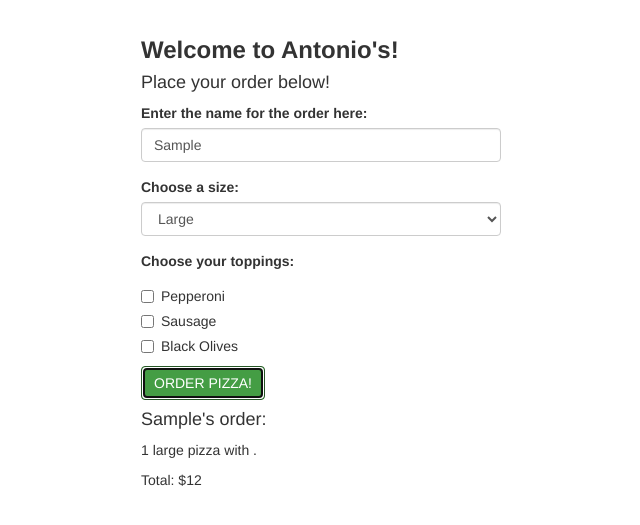
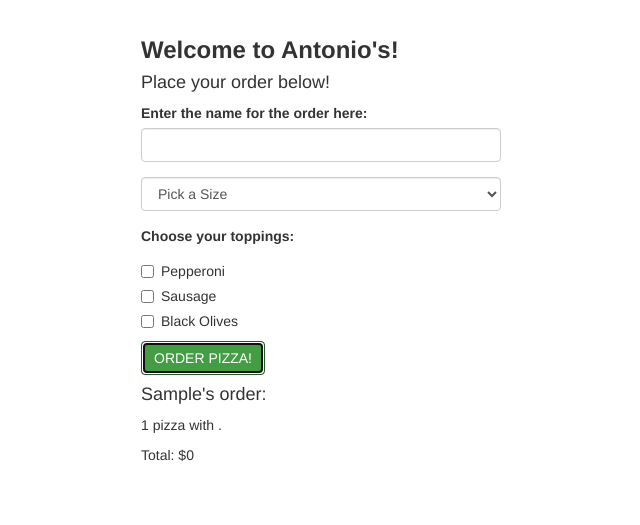
Before and after one commit to CGrahamS/order-pizza, a plain HTML site: page index.html in a window 1280 px wide. Both pictures are taken after typing "Sample" into the empty fields and a click on the button "ORDER PIZZA!". Shown: the part 93-618 px from the top of the page, without its empty margins (319-959 px from the left). Drawn offline with Linux system fonts and the light colour scheme.

Commit message:
add field reset to back end and call it in front end

```diff
--- a/index.html
+++ b/index.html
@@ -21,8 +21,8 @@
                 <input id="customer-name" type="text" class="form-control">
               </div>
               <div class="form-group">
-                <label for="size">Choose a size:</label>
                 <select id="pizza-size" class="form-control" name="size">
+                  <option value="size" selected disabled>Pick a Size</option>
                   <option value="large">Large</option>
                   <option value="medium">Medium</option>
                   <option value="small">Small</option>
--- a/js/scripts.js
+++ b/js/scripts.js
@@ -1,5 +1,5 @@
 //Back End
-
+// Ask Perry about refactoring
 function Pizza(name, size) {
   this.name = name;
   this.size = size;
@@ -47,6 +47,14 @@ Pizza.prototype.priceCalculator = function() {
   }
 }
 
+function resetFields() {
+  $("input#customer-name").val("")
+  $("#pizza-size").val("size");
+  $('input[type=checkbox]').each(function() {
+        this.checked = false;
+});
+}
+
 // Front End
 
 $(function() {
@@ -54,9 +62,10 @@ $(function() {
     event.preventDefault();
     var orderName = $("input#customer-name").val();
     var pizzaSize = $("#pizza-size").val();
+    var pizzaToppings = $("input:checkbox[name=toppings]:checked");
     var newPizza = new Pizza(orderName, pizzaSize);
     console.log(newPizza);
-    $.each($("input:checkbox[name=toppings]:checked"), function() {
+    $.each($(pizzaToppings), function() {
         newPizza.toppings.push($(this).val());
     });
     console.log(newPizza.toppings);
@@ -67,15 +76,19 @@ $(function() {
     $(".pizza-size-output").text(newPizza.size);
     if (newPizza.toppings.length === 1) {
       $(".pizza-toppings-output1").text(newPizza.toppings[0]);
+      $(".pizza-toppings-output2").empty();
+      $(".pizza-toppings-output3").empty();
     } else if (newPizza.toppings.length === 2) {
       $(".pizza-toppings-output1").text(newPizza.toppings[0]);
       $(".pizza-toppings-output2").text(" and " + newPizza.toppings[1]);
+      $(".pizza-toppings-output3").empty();
     } else if (newPizza.toppings.length === 3) {
       $(".pizza-toppings-output1").text(newPizza.toppings[0]);
-      $(".pizza-toppings-output2").text(" and " + newPizza.toppings[1]);
-      $(".pizza-toppings-output3").text(", " + newPizza.toppings[2]);
+      $(".pizza-toppings-output2").text(" " + "and" + " " + newPizza.toppings[1]);
+      $(".pizza-toppings-output3").text("," + " " + newPizza.toppings[2]);
     }
     $(".pizza-price-output").text(newPizza.price);
     $("#output").show();
+    resetFields();
   })
 })
```
